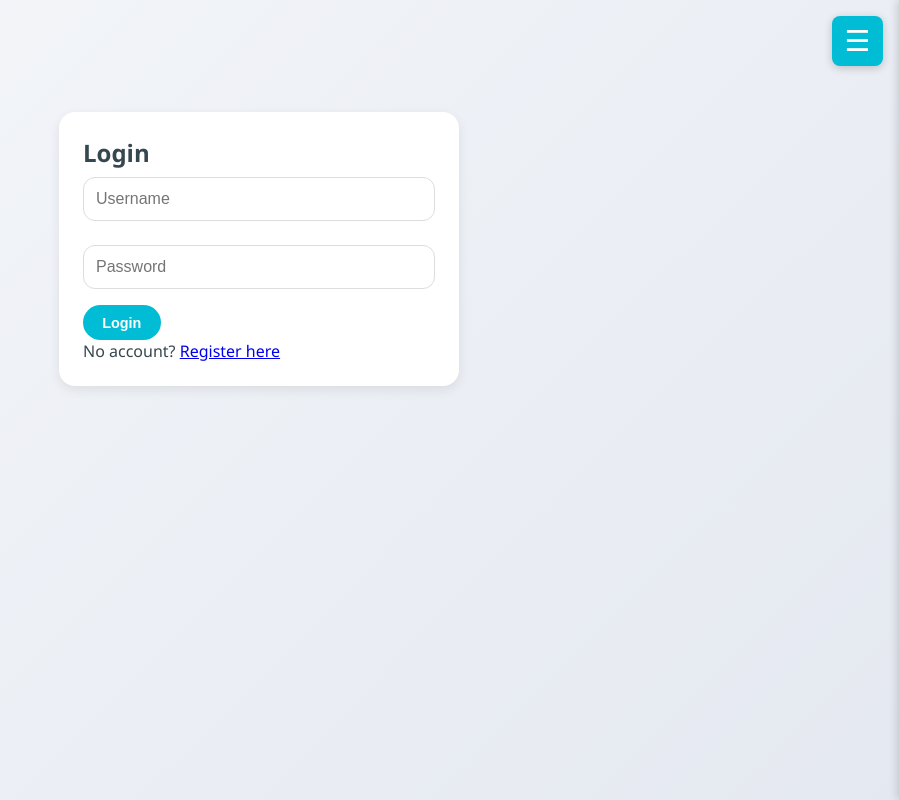
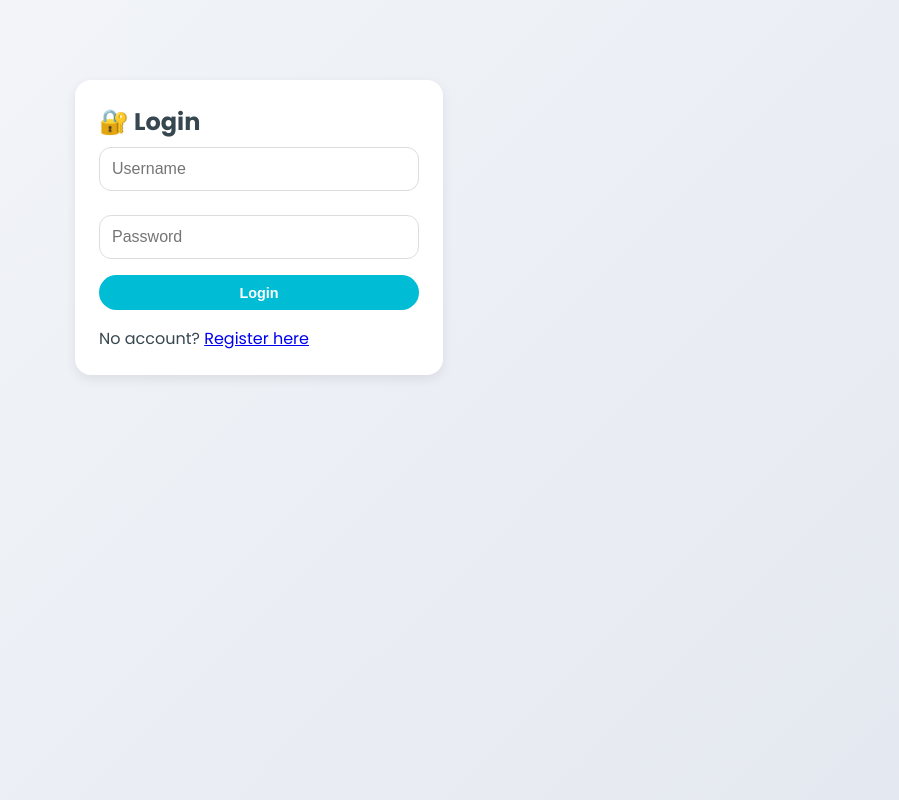
Before and after one commit to Villaflores04/tkcamnorte, a website: page public/login.html in a window 1280 px wide. Shown: the whole page, without its empty margins (381-1280 px from the left). Drawn offline with Linux system fonts and the light colour scheme.

Commit message:
Update login.html

```diff
--- a/public/login.html
+++ b/public/login.html
@@ -4,24 +4,23 @@
   <meta charset="UTF-8">
   <meta name="viewport" content="width=device-width, initial-scale=1.0">
   <title>Login - TK Cam Norte</title>
+  <link href="https://fonts.googleapis.com/css2?family=Poppins:wght@400;500;600;700&display=swap" rel="stylesheet">
   <link rel="stylesheet" href="/css/style.css">
 </head>
 <body>
-  <div class="container">
-    <button class="hamburger" id="hamburger">☰</button>
-    <ul class="nav-links" id="navLinks"></ul>
-    <div class="card" style="max-width: 400px; margin: 2rem auto;">
-      <h2>Login</h2>
+  <div class="container" style="max-width: 400px;">
+    <div class="card">
+      <h2>🔐 Login</h2>
       <form id="loginForm">
-        <input type="text" id="username" placeholder="Username" required>
+        <input type="text" id="username" placeholder="Username" required autocomplete="off">
         <input type="password" id="password" placeholder="Password" required>
-        <button type="submit" class="btn">Login</button>
+        <button type="submit" class="btn" style="width: 100%;">Login</button>
       </form>
-      <p>No account? <a href="/register.html">Register here</a></p>
+      <p style="margin-top: 1rem;">No account? <a href="/register.html">Register here</a></p>
     </div>
   </div>
   <script type="module">
-    import { setToken, setUser, apiFetch, initHamburger, updateNav } from '/js/common.js';
+    import { setToken, setUser, apiFetch, redirectBasedOnRole } from '/js/common.js';
 
     document.getElementById('loginForm').addEventListener('submit', async (e) => {
       e.preventDefault();
@@ -37,14 +36,12 @@
         const data = await res.json();
         setToken(data.token);
         setUser(data.user);
-        window.location.href = '/';
+        // Redirect based on role
+        redirectBasedOnRole(data.user.role);
       } else {
-        alert('Login failed. Check username and password.');
+        alert('Invalid username or password');
       }
     });
-
-    updateNav();
-    initHamburger();
   </script>
 </body>
 </html>
```
